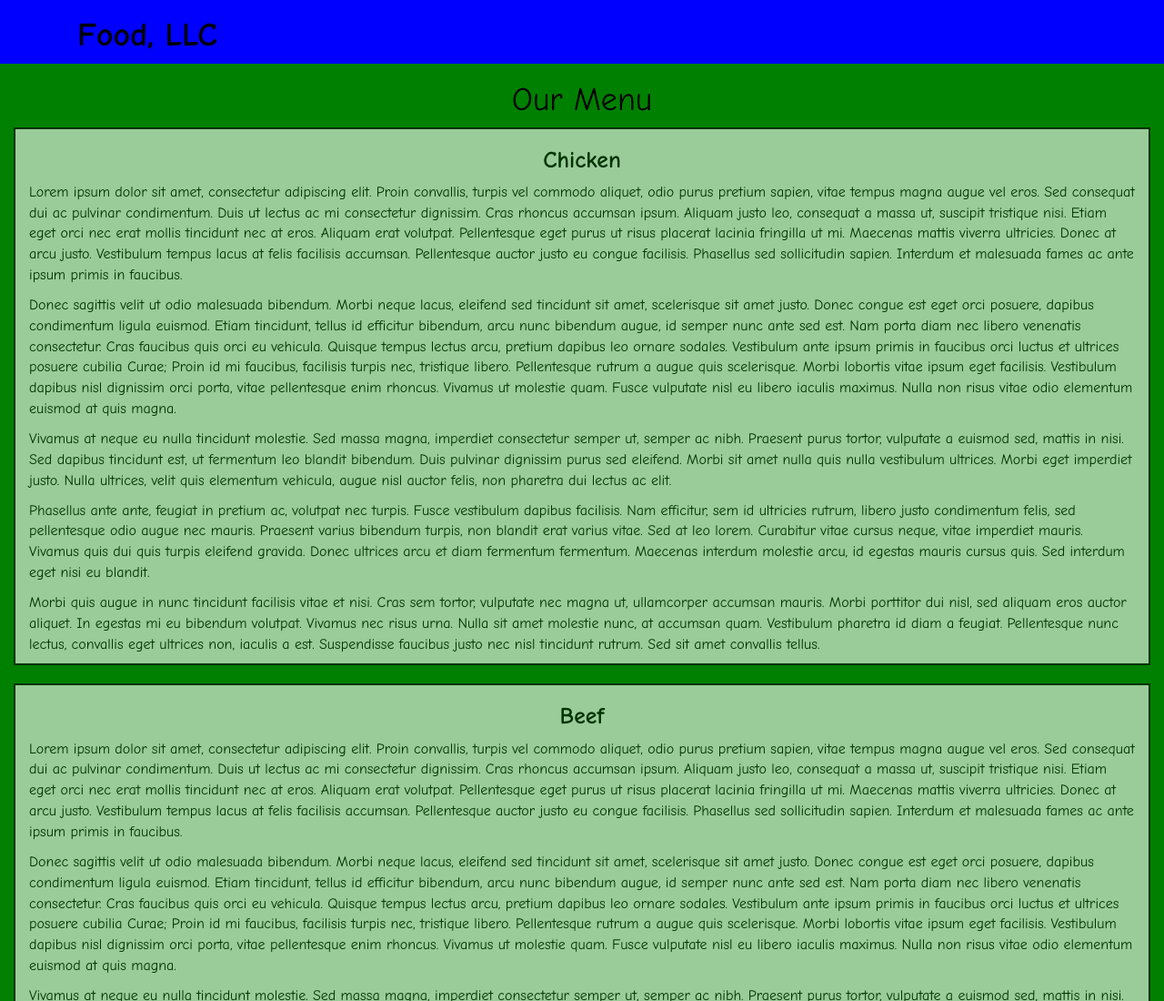
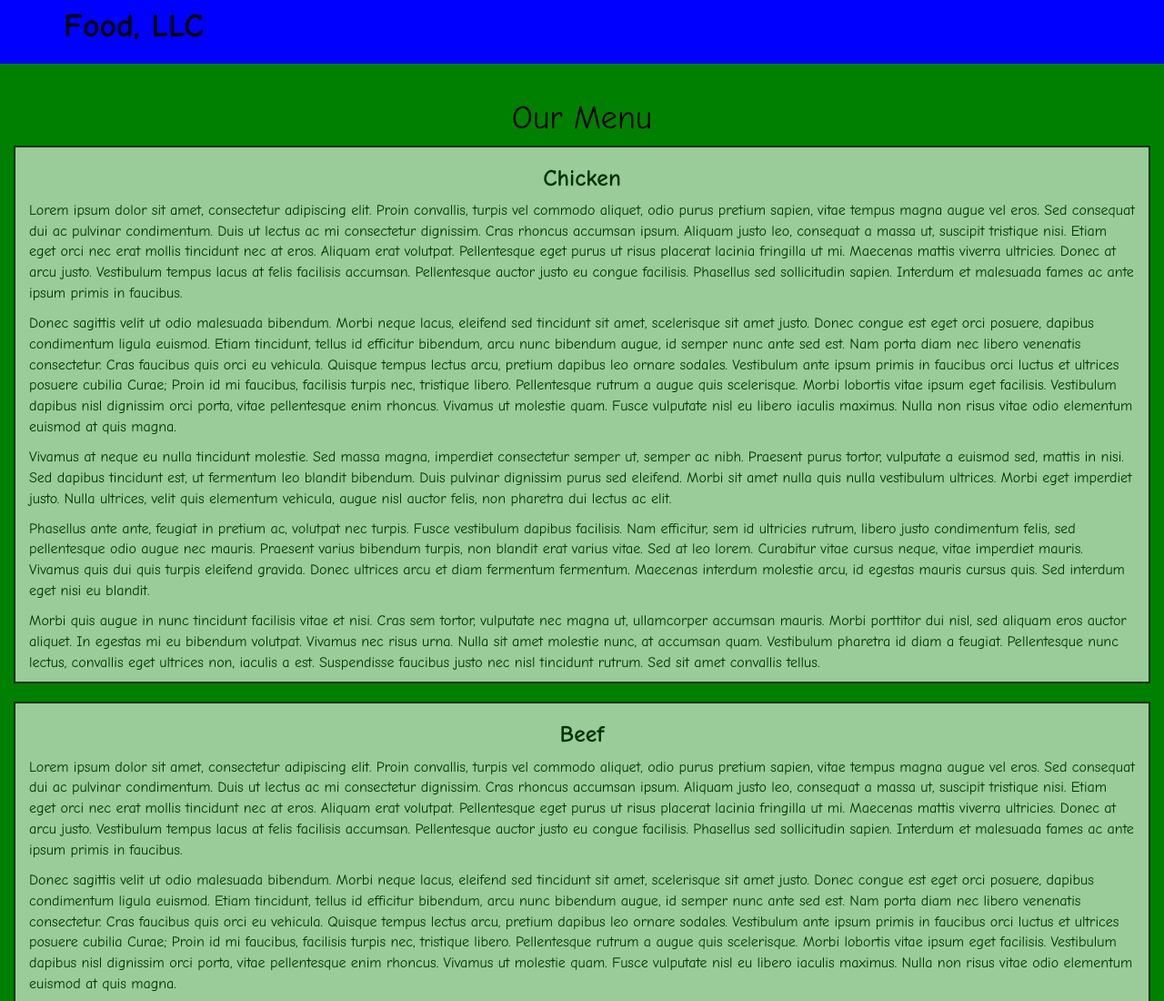
Before and after one commit to bshu2/coursera-web-programming-class, a plain HTML site: page module3-sol/index.html in a window 1280 px wide. Shown: the top 1100 px of the page at 91% size. Drawn offline with Linux system fonts and the light colour scheme.

Commit message:
module 3 edits

```diff
--- a/module3-sol/css/styles.css
+++ b/module3-sol/css/styles.css
@@ -11,9 +11,11 @@ body {
   border-radius: 0;
   border: 0;
   padding-bottom: 20px;
+  min-height: 70px;
 }
 .navbar-brand {
-  padding-top: 25px;
+  padding-top: 20px;
+  padding-bottom: 20px;
 }
 .navbar-brand h1 {
   color: black;
@@ -21,7 +23,7 @@ body {
   font-weight: bold;
   margin-top: 0;
   margin-bottom: 10px;
-  line-height: .75;
+  line-height: .5;
 }
 #nav-list {
   margin-top: 10px;
@@ -41,7 +43,7 @@ body {
   font-size: 1.8em;
 }
 .navbar-header button.navbar-toggle, .navbar-header .icon-bar {
-  border: 1px solid #179dab;
+  border: 1px solid white;
 }
 .navbar-header button.navbar-toggle {
   clear: both;
@@ -51,7 +53,7 @@ body {
 
 /* BODY */
 #main-content {
-  margin-top: 70px;
+  margin-top: 10px;
 }
 
 #content-box {
--- a/module3-sol/index.html
+++ b/module3-sol/index.html
@@ -19,7 +19,7 @@
 <body>
 
 <header>
-   <div id="header-nav" class="navbar-fixed-top navbar-default">
+   <div id="header-nav" class="navbar navbar-default">
     <div class="container">
      <div class="navbar-header">
        <div class="navbar-brand">
```
